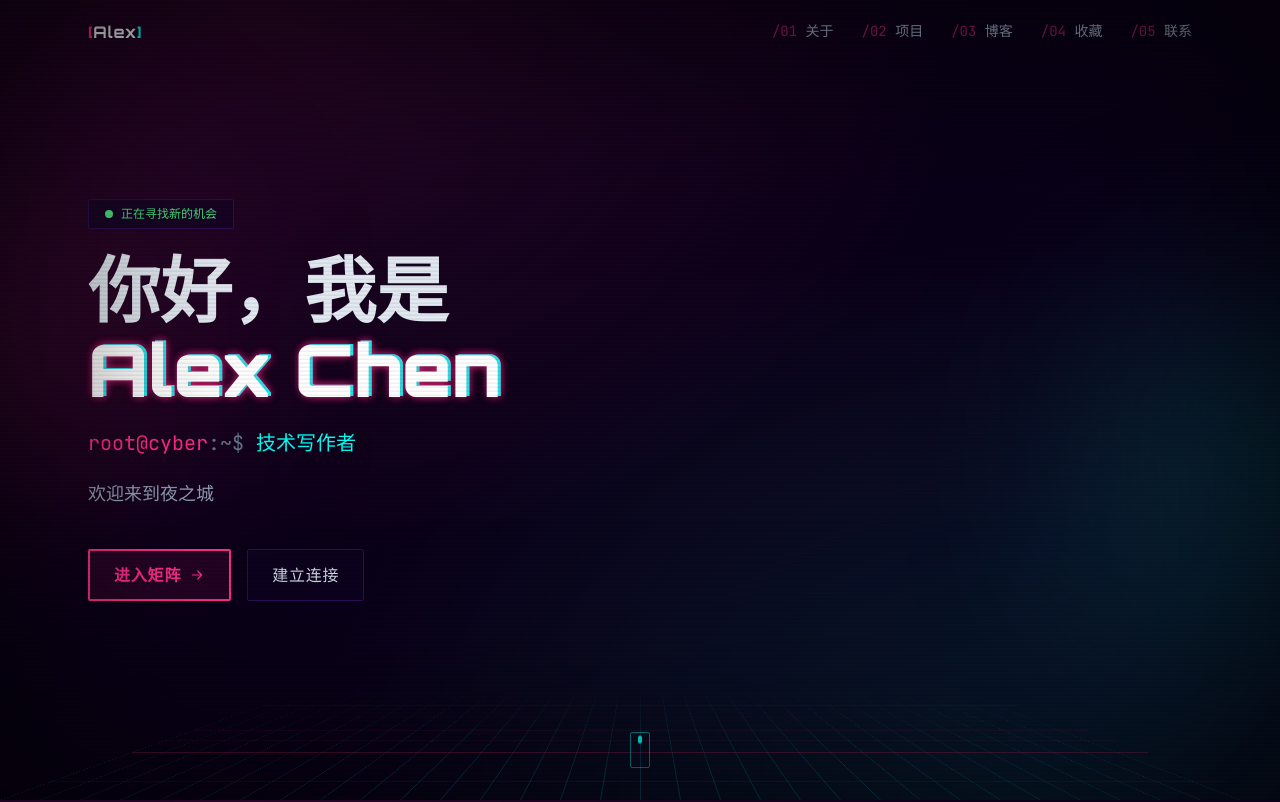
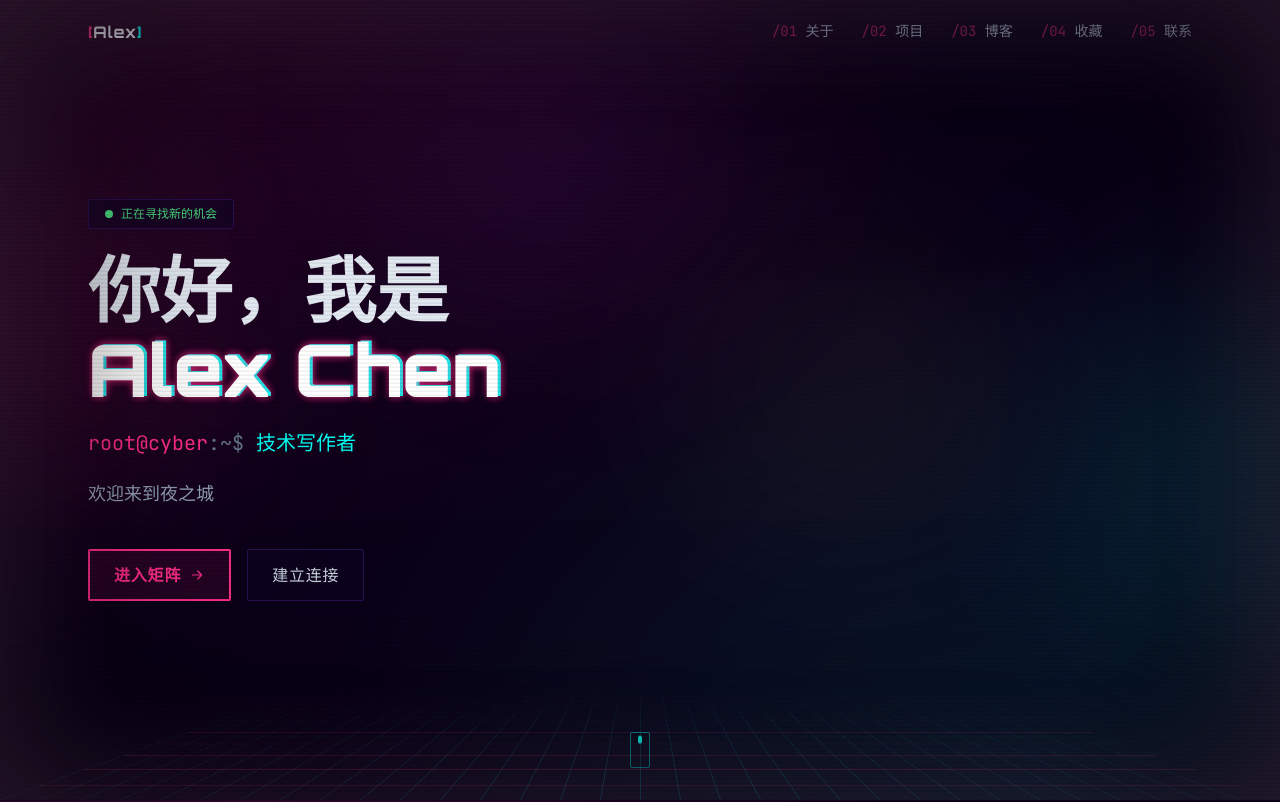
Before and after one commit to alexchenyiqin-droid/cyberpunk-portfolio, a React (Vite) app: page / in a window 1280 px wide. Shown: the top 802 px of the page. Built offline with nearby package versions, Linux system fonts and the light colour scheme.

Commit message:
feat: 满配霓虹背景 — 网格流动+四色光雾错落闪烁+边缘霓虹光晕呼吸

```diff
--- a/src/App.jsx
+++ b/src/App.jsx
@@ -35,8 +35,16 @@ export default function App() {
       <div className="scanlines pointer-events-none fixed inset-0 z-[100] opacity-40" />
       {/* 全局微弱暗角，增强 CRT 显示器质感 */}
       <div
-        className="pointer-events-none fixed inset-0 z-[99]"
+        className="pointer-events-none fixed inset-0 z-[98]"
         style={{ boxShadow: 'inset 0 0 200px 40px rgba(0,0,0,0.6)' }}
+      />
+      {/* 视口边缘霓虹光晕 —— 粉青双色缓慢呼吸，模拟霓虹灯管边框 */}
+      <div
+        className="animate-neon-breath pointer-events-none fixed inset-0 z-[99]"
+        style={{
+          boxShadow:
+            'inset 0 0 140px 6px rgba(255,46,136,0.22), inset 0 0 140px 6px rgba(0,255,245,0.12)',
+        }}
       />
 
       <Routes>
--- a/src/components/Hero.jsx
+++ b/src/components/Hero.jsx
@@ -14,7 +14,7 @@ export default function Hero() {
       {/* 透视网格地板 —— 赛博朋克标志元素 */}
       <div className="pointer-events-none absolute inset-x-0 bottom-0 h-[60vh] overflow-hidden">
         <div
-          className="absolute inset-0"
+          className="animate-grid-flow absolute inset-0"
           style={{
             backgroundImage:
               'linear-gradient(rgba(255, 42, 109, 0.35) 1px, transparent 1px), linear-gradient(90deg, rgba(5, 217, 232, 0.25) 1px, transparent 1px)',
@@ -27,9 +27,11 @@ export default function Hero() {
         />
       </div>
 
-      {/* 霓虹辉光雾 */}
+      {/* 霓虹辉光雾 —— 四色错落闪烁，远处城市招牌感 */}
       <div className="animate-flicker pointer-events-none absolute -left-32 top-1/4 h-72 w-72 rounded-full bg-neon-pink/20 blur-[120px]" />
-      <div className="animate-flicker pointer-events-none absolute -right-32 bottom-1/4 h-72 w-72 rounded-full bg-neon-cyan/20 blur-[120px]" />
+      <div className="animate-flicker-fast pointer-events-none absolute -right-32 bottom-1/4 h-72 w-72 rounded-full bg-neon-cyan/20 blur-[120px]" />
+      <div className="animate-flicker-slow pointer-events-none absolute left-1/3 top-0 h-64 w-64 rounded-full bg-neon-purple/15 blur-[120px]" />
+      <div className="animate-flicker pointer-events-none absolute right-1/4 top-1/3 h-56 w-56 rounded-full bg-neon-yellow/10 blur-[120px]" />
 
       <div className="container-base relative z-10">
         {/* 终端状态行 */}
--- a/tailwind.config.js
+++ b/tailwind.config.js
@@ -32,9 +32,13 @@ export default {
       },
       animation: {
         'flicker': 'flicker 4s linear infinite',
+        'flicker-slow': 'flicker 7s linear infinite',
+        'flicker-fast': 'flicker 2.4s linear infinite',
         'scan': 'scan 6s linear infinite',
         'float': 'float 6s ease-in-out infinite',
         'pulse-neon': 'pulseNeon 2s ease-in-out infinite',
+        'grid-flow': 'gridFlow 3s linear infinite',
+        'neon-breath': 'neonBreath 5s ease-in-out infinite',
       },
       keyframes: {
         flicker: {
@@ -53,6 +57,14 @@ export default {
           '0%, 100%': { textShadow: '0 0 4px #ff2e88, 0 0 12px #ff2e8866' },
           '50%': { textShadow: '0 0 6px #ff2e88, 0 0 24px #ff2e88aa' },
         },
+        gridFlow: {
+          '0%': { backgroundPosition: '0 0' },
+          '100%': { backgroundPosition: '0 40px' },
+        },
+        neonBreath: {
+          '0%, 100%': { opacity: '0.35' },
+          '50%': { opacity: '0.75' },
+        },
       },
     },
   },
```
